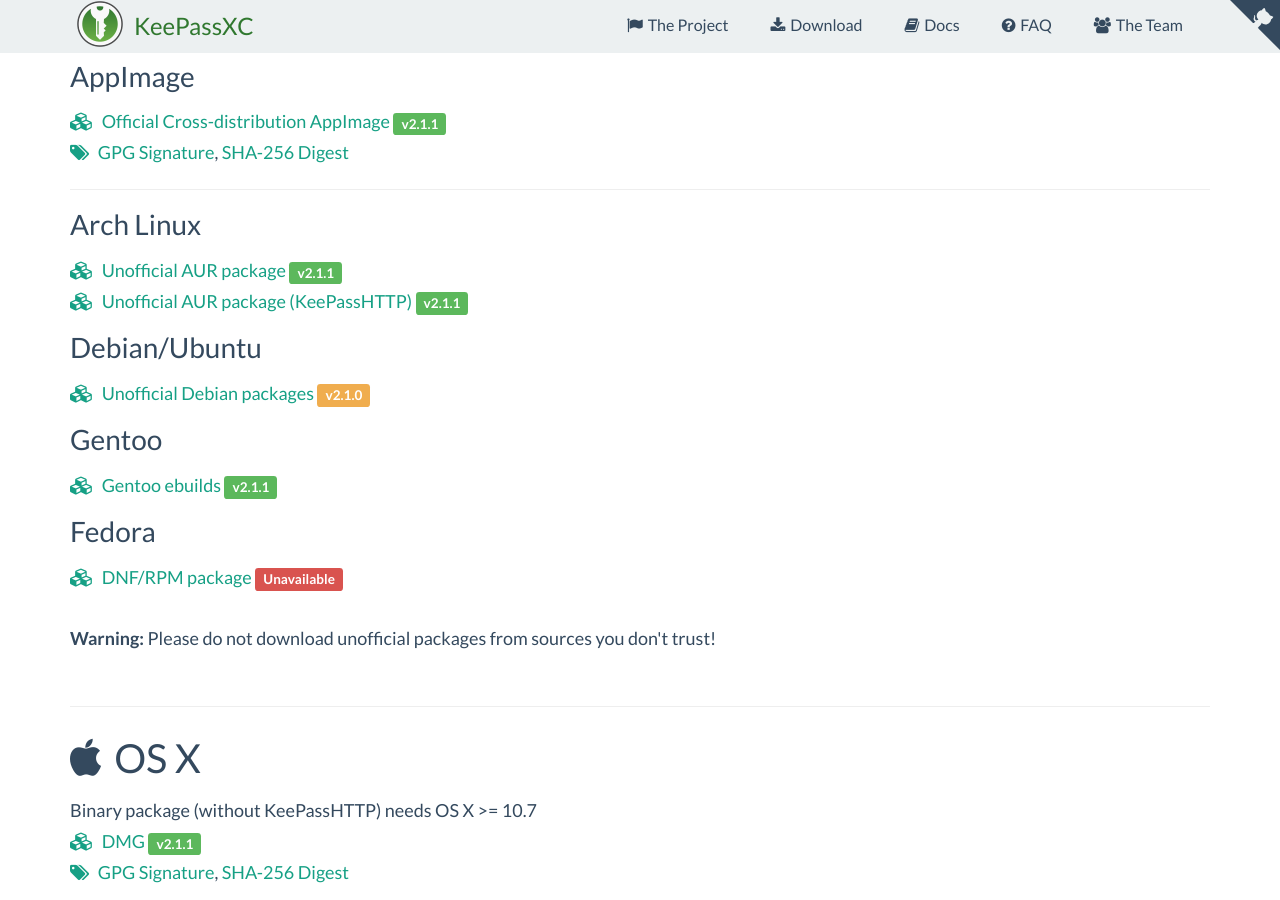
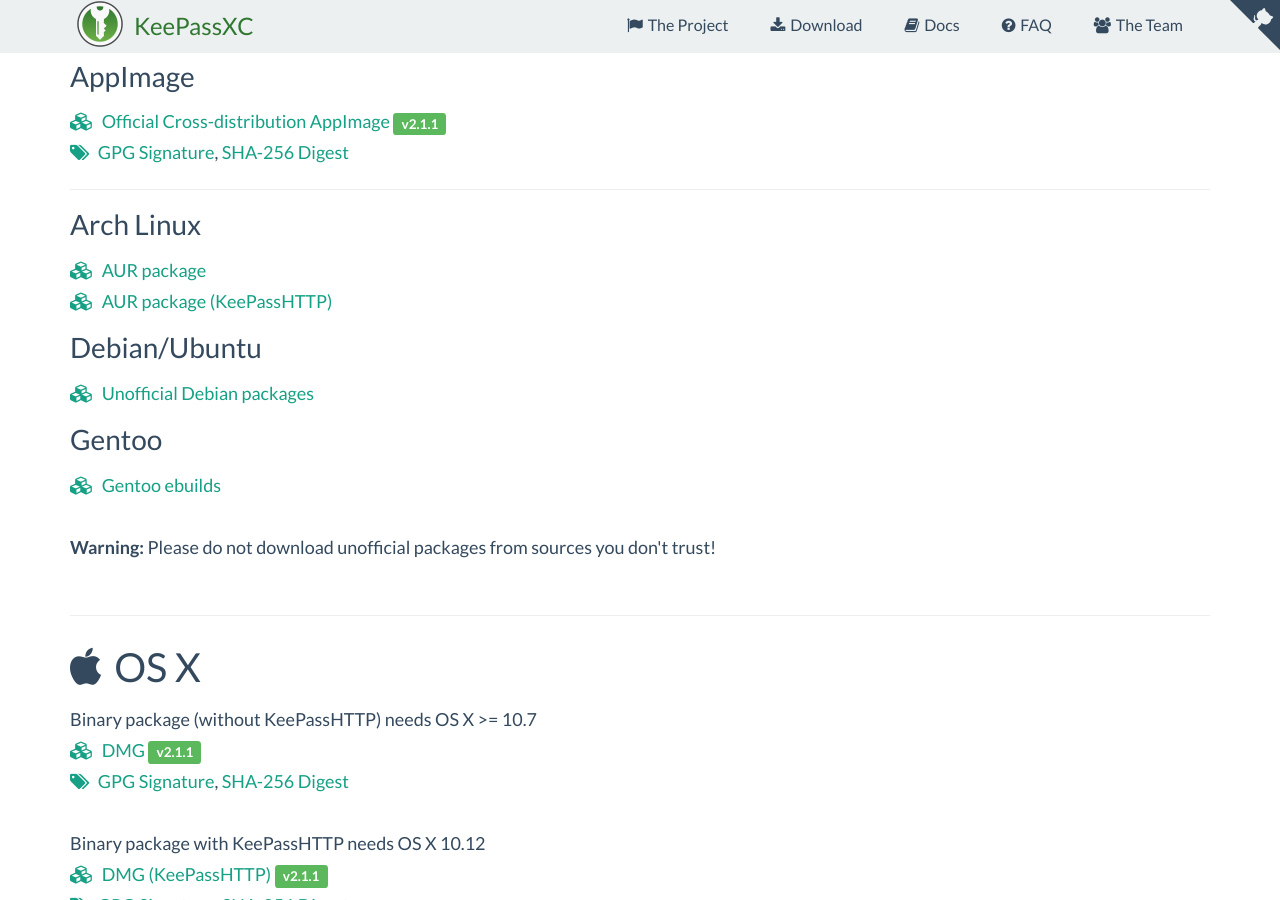
Before and after one commit to keepassxreboot/keepassxc-org, a Jekyll site: the page built from download.html, in a window 1280 px wide and 900 px high, scrolled down 498 px. Built offline with Jekyll 4.4.1, drawn with Linux system fonts in a browser that asks for light colours; comment, search, counter and statistics services are not loaded.

Commit message:
Remove version numbers from third-party packages and remove Fedora links

```diff
--- a/download.html
+++ b/download.html
@@ -46,26 +46,21 @@
   <hr>
   <h5>Arch Linux</h5>
   <a href="https://aur.archlinux.org/packages/keepassxc/">
-    <i class="fa fa-cubes" aria-hidden="true"></i> Unofficial AUR package <span class="label label-success">v2.1.1</span>
+    <i class="fa fa-cubes" aria-hidden="true"></i> AUR package</span>
   </a><br>
   <a href="https://aur.archlinux.org/packages/keepassxc-keepasshttp/">
-    <i class="fa fa-cubes" aria-hidden="true"></i> Unofficial AUR package (KeePassHTTP) <span class="label label-success">v2.1.1</span>
+    <i class="fa fa-cubes" aria-hidden="true"></i> AUR package (KeePassHTTP)</span>
   </a>
 
   <h5>Debian/Ubuntu</h5>
   <a href="https://github.com/magkopian/keepassxc-debian/releases">
-    <i class="fa fa-cubes" aria-hidden="true"></i> Unofficial Debian packages <span class="label label-warning">v2.1.0</span>
+    <i class="fa fa-cubes" aria-hidden="true"></i> Unofficial Debian packages</span>
   </a>
 
   <h5>Gentoo</h5>
   <a href="https://github.com/gentoo/gentoo/tree/master/app-admin/keepassxc">
-    <i class="fa fa-cubes" aria-hidden="true"></i> Gentoo ebuilds <span class="label label-success">v2.1.1</span>
-  </a>
-
-  <h5>Fedora</h5>
-  <a href="#">
-    <i class="fa fa-cubes" aria-hidden="true"></i> DNF/RPM package <span class="label label-danger">Unavailable</span>
-  </a><br/><br/>
+    <i class="fa fa-cubes" aria-hidden="true"></i> Gentoo ebuilds</span>
+  </a><br><br>
 
   <div><strong>Warning:</strong> Please do not download unofficial packages from sources you don't trust!</div>
 </div>
```
